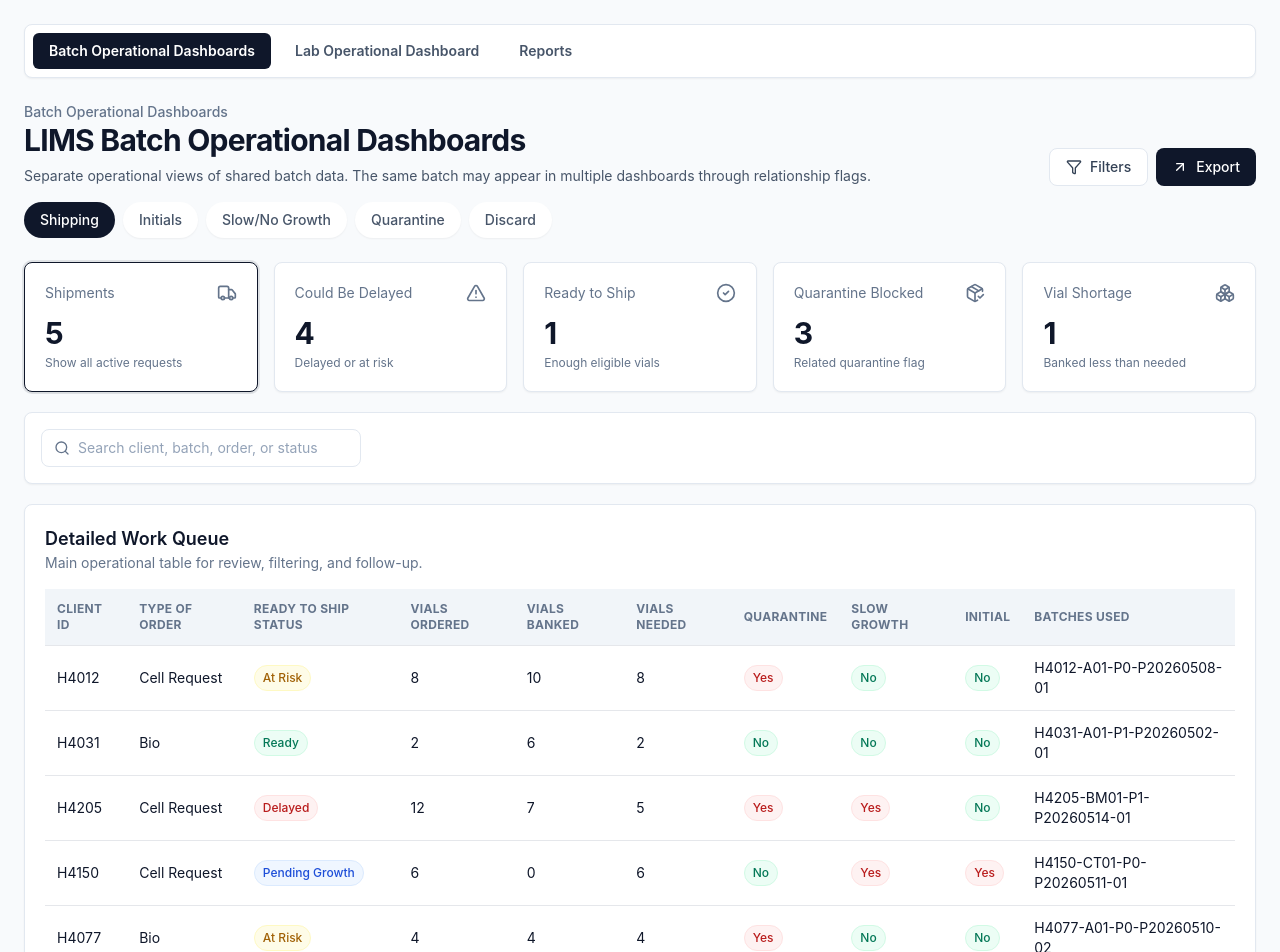
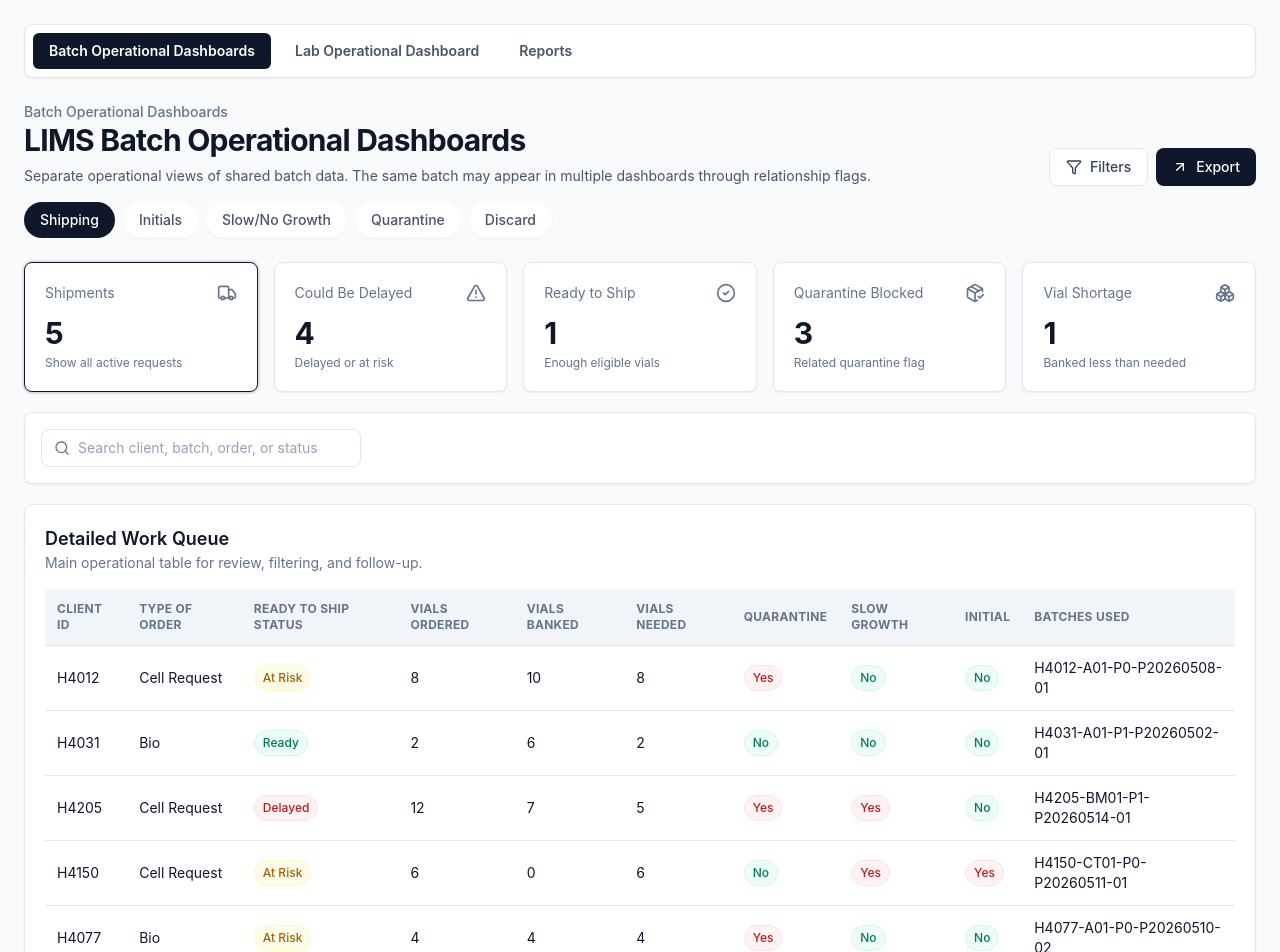
Before and after one commit to Natejjp/LIMS_dashboard_mockup, a React (Vite) app: page / in a window 1280 px wide. Shown: the top 952 px of the page. Built offline with nearby package versions, Linux system fonts and the light colour scheme.

Commit message:
Update shipping status options

```diff
--- a/src/App.jsx
+++ b/src/App.jsx
@@ -190,7 +190,7 @@ const shippingRows = [
   {
     client: "H4150",
     order: "Cell Request",
-    status: "Pending Growth",
+    status: "At Risk",
     ordered: 6,
     banked: 0,
     needed: 6,
```
